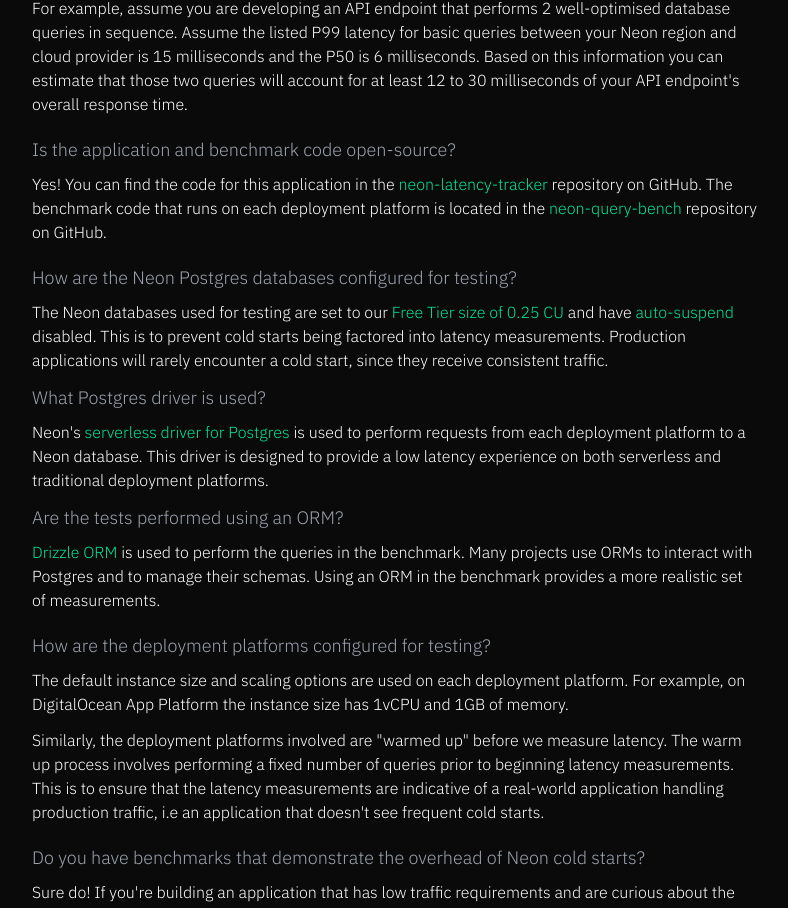
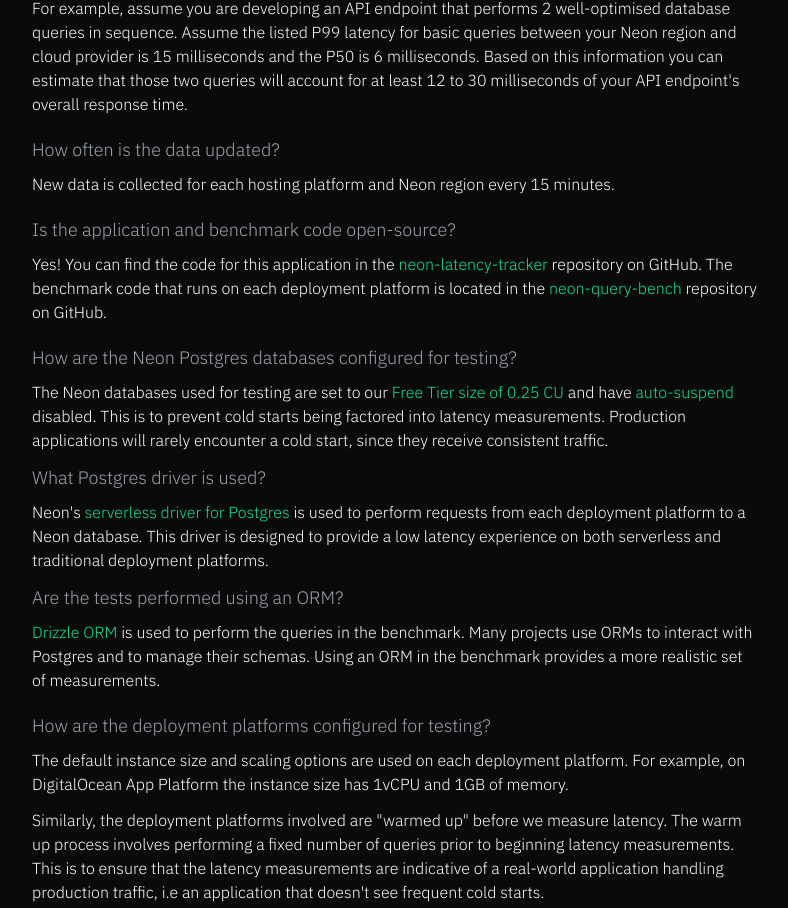
Before and after one commit to neondatabase/regional-latency, a Next.js app in the folder latencies-ui/: page / in a window 1280 px wide. Shown: the part 1357-2265 px from the top of the page, without its empty margins (244-1032 px from the left). Built offline with nearby package versions, Linux system fonts and the light colour scheme; no server answers; the database is empty.

Commit message:
chore: add faq entry about data collection intervals

```diff
--- a/latencies-ui/src/app/components/ui/faq.tsx
+++ b/latencies-ui/src/app/components/ui/faq.tsx
@@ -19,6 +19,12 @@
           </p>
           <p className={styles.paragraph}>
             For example, assume you are developing an API endpoint that performs 2 well-optimised database queries in sequence. Assume the listed P99 latency for basic queries between your Neon region and cloud provider is 15 milliseconds and the P50 is 6 milliseconds. Based on this information you can estimate that those two queries will account for at least 12 to 30 milliseconds of your API endpoint&apos;s overall response time.
+          </p>
+        </li>
+        <li className="pt-2">
+          <h3 className={styles.header}>How often is the data updated?</h3>
+          <p className={styles.paragraph}>
+            New data is collected for each hosting platform and Neon region every 15 minutes.
           </p>
         </li>
         <li className="pt-2">
```
